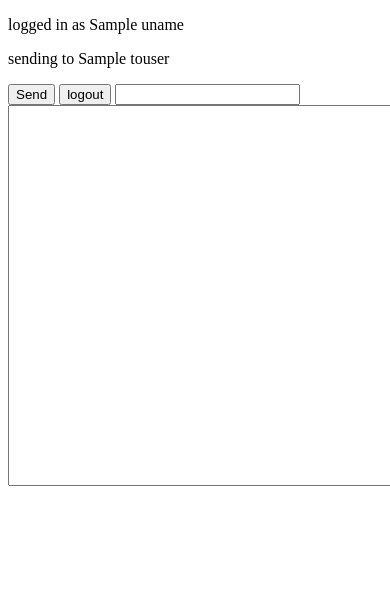
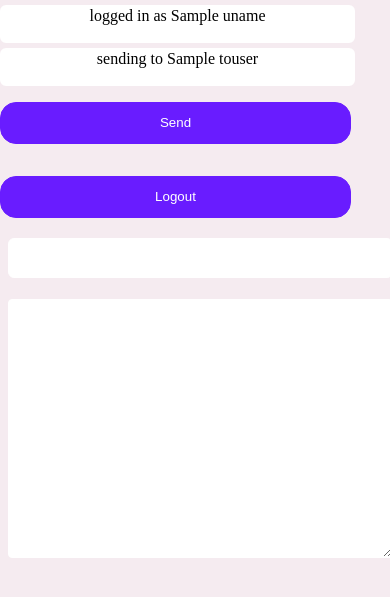
Before and after one commit to asyncdoggo/webchatapp, a Flask app: template templates/chat.html in a window 390 px wide; the page is wider, and only the part inside the window is pictured. Shown: the top 597 px of that part. Run offline with Flask 2, Linux system fonts and the light colour scheme; the template is opened without the code that fills it: most values are stand-ins (such as "Sample title", 1, 10 or a date in 2020).

Commit message:
added ui

```diff
--- /dev/null
+++ b/static/css/chat.css
@@ -0,0 +1,84 @@
+*
+{
+  margin: 0;
+  padding:0;
+}
+
+body
+{
+  background: rgb(245,235,240);
+}
+
+.main-container
+{
+  width: 40%;
+  border: 3px solid rgb(255,255,255);
+  margin: auto;
+  height: 57vh;
+  margin-top: 10vh;
+  background:#f5f5f5;
+  border-radius: 4px;
+  box-shadow: 20px 20px 35px #d0d0d0,
+  -20px -20px -35px #ffffff;
+
+
+}
+table
+{
+  width: 100%;
+  margin: 0px 8px;
+}
+
+p
+{ width: 90%;
+  height: 4vh;
+  border: 2px solid rgb(255,255,255);
+  border-radius: 6px;
+  background: #fff;
+  text-align: center;
+  margin-top: 5px;
+
+}
+
+h1
+{
+  text-align: center;
+  font-size: 45px;
+  margin-top: 5vh ;
+}
+
+input[type=text]
+{
+  width: 94%;
+  height: 4vh;
+  border: 1px solid rgb(255,255,255);
+  border-radius: 6px;
+  margin: 4px 8px;
+  padding: 2px 1vh;
+}
+
+button
+{
+  width: 90%;
+  margin: 16px 0px;
+  height: 5vh;
+  border-radius: 16px;
+  border: 1px solid rgb(105,28,255) ;
+  background: rgb(105,28,255);
+  color :#ffffff;
+  cursor: pointer;
+  text-transform: capitalize;
+
+}
+
+textarea
+{
+  padding: 2px 1vh;
+  width: 94%;
+  margin: 2vh 8px;
+  height: 30vh;
+  border: 1px solid rgb(255,255,255);
+  border-radius: 4px;
+
+
+}
--- a/templates/chat.html
+++ b/templates/chat.html
@@ -2,6 +2,7 @@
 <html lang="en">
   <head>
     <title>webchat</title>
+    <link rel="stylesheet" href="/static/css/chat.css">
   </head>
     <body>
       <p>logged in as {{uname}}</p>
--- a/templates/index.html
+++ b/templates/index.html
@@ -2,6 +2,7 @@
 <html lang="en">
   <head>
     <title>webchat</title>
+    <link rel="stylesheet" href="/static/css/index.css">
   </head>
     <body>
       <h1>{{error}}</h1>
--- a/templates/login.html
+++ b/templates/login.html
@@ -2,6 +2,7 @@
 <html lang="en">
   <head>
     <title>webchat</title>
+    <link rel="stylesheet" href="/static/css/login.css">
   </head>
     <body>
       <h1>{{error}}</h1>
--- a/templates/register.html
+++ b/templates/register.html
@@ -2,6 +2,8 @@
 <html lang="en">
   <head>
     <title>webchat</title>
+    <link rel="stylesheet" href="/static/css/register.css">
+
   </head>
     <body>
       <h1>{{error}}</h1>
```
Also changed, not shown: static/css/index.css (added, +52 -0 lines), static/css/login.css (added, +61 -0 lines), static/css/register.css (added, +69 -0 lines), static/css/main.css (deleted).
